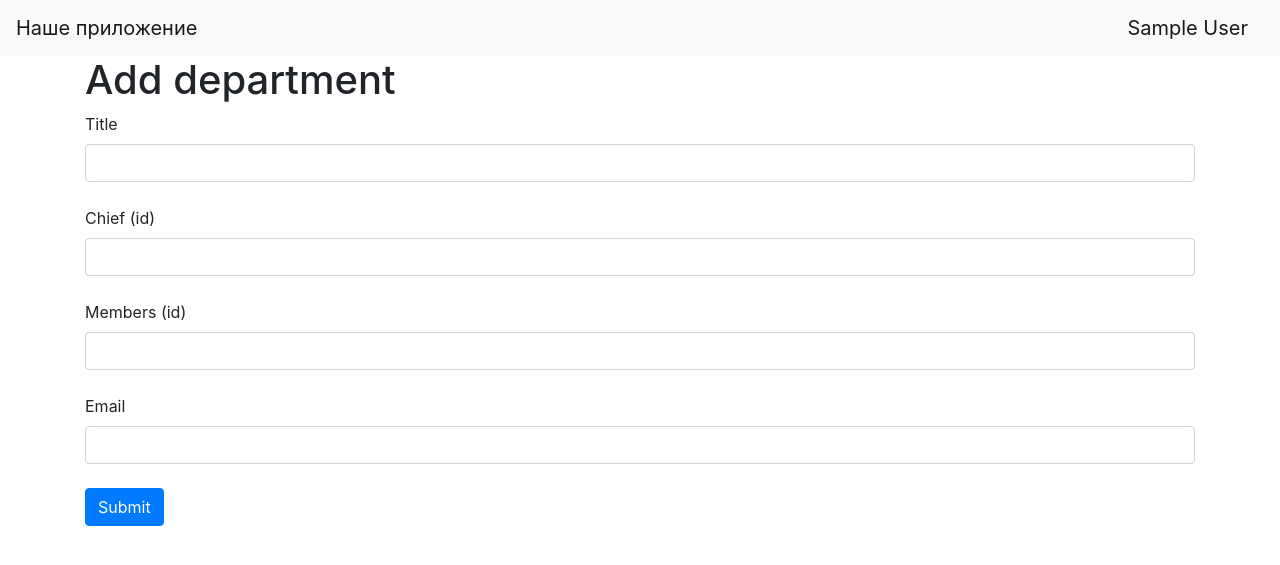
After one commit to Amyton0/flask-mars-explorer, a Flask app: page /add_department in a window 1280 px wide. The commit adds this page. Shown: the top 565 px of the page. Run offline with Flask 2, Linux system fonts and the light colour scheme; a user stored in the database is signed in; tables that the repository leaves empty hold one stand-in row (values such as "Sample post"); some libraries are stand-ins or nearby versions.

Commit message:
Add files via upload

```diff
--- a/main.py
+++ b/main.py
@@ -3,6 +3,7 @@ from flask_login import LoginManager, logout_user, login_required, login_user, c
 from data import db_session
 from data.users import User
 from data.jobs import Jobs
+from data.departments import Departments
 from flask_wtf import FlaskForm
 from wtforms import PasswordField, SubmitField, BooleanField, StringField, IntegerField
 from wtforms.fields.html5 import EmailField
@@ -45,7 +46,15 @@ class JobForm(FlaskForm):
     team_leader = StringField('Team leader (id)', validators=[DataRequired()])
     work_size = IntegerField('Work size (hours)', validators=[DataRequired()])
     collaborators = StringField('Collaborators (id)', validators=[DataRequired()])
-    submit = SubmitField('Применить')
+    submit = SubmitField('Submit')
+
+
+class DepartmentForm(FlaskForm):
+    title = StringField('Title', validators=[DataRequired()])
+    chief = StringField('Chief (id)', validators=[DataRequired()])
+    members = StringField('Members (id)', validators=[DataRequired()])
+    email = EmailField('Email', validators=[DataRequired()])
+    submit = SubmitField('Submit')
 
 
 @app.route("/")
@@ -54,6 +63,14 @@ def index():
     jobs = session.query(Jobs)
     users = session.query(User)
     return render_template("index.html", jobs=jobs, User=User, users=users)
+
+
+@app.route("/departments")
+def departments():
+    session = db_session.create_session()
+    departments = session.query(Departments)
+    users = session.query(User)
+    return render_template("departments.html", departments=departments, Departments=Departments, users=users, User=User)
 
 
 @app.route('/login', methods=['GET', 'POST'])
@@ -174,6 +191,77 @@ def delete_job(id):
     return redirect('/')
 
 
+@app.route('/add_department', methods=['GET', 'POST'])
+@login_required
+def add_department():
+    form = DepartmentForm()
+    if form.validate_on_submit():
+        session = db_session.create_session()
+        departments = Departments()
+        departments.title = form.title.data
+        departments.chief = form.chief.data
+        departments.email = form.email.data
+        departments.members = form.members.data
+        session.merge(departments)
+        session.commit()
+        return redirect('/departments')
+    return render_template('add_department.html', title='Add department', form=form)
+
+
+@app.route('/edit_department/<int:id>', methods=['GET', 'POST'])
+@login_required
+def edit_department(id):
+    form = DepartmentForm()
+    if request.method == "GET":
+        session = db_session.create_session()
+        departments = session.query(Departments).filter(Departments.id == id, Departments.chief == current_user.id).first()
+        if not departments:
+            departments = session.query(Departments).filter(Departments.id == id, current_user.id == 1).first()
+        if departments:
+            departments = Departments()
+            departments.title = form.title.data
+            departments.chief = form.chief.data
+            departments.email = form.email.data
+            departments.members = form.members.data
+        else:
+            abort(404)
+    if form.validate_on_submit():
+        session = db_session.create_session()
+        departments = session.query(Departments).filter(Departments.id == id,
+                                                        Departments.chief == current_user.id).first()
+        if not departments:
+            departments = session.query(Departments).filter(Departments.id == id, current_user.id == 1).first()
+        if departments:
+            session = db_session.create_session()
+            departments.title = form.title.data
+            departments.chief = form.chief.data
+            departments.email = form.email.data
+            departments.members = form.members.data
+            session.merge(departments)
+            session.commit()
+            return redirect('/departments')
+        else:
+            abort(404)
+    return render_template('add_department.html', title='Edit department', form=form)
+
+
+@app.route('/delete_department/<int:id>', methods=['GET', 'POST'])
+@login_required
+def delete_department(id):
+    session = db_session.create_session()
+    departments = session.query(Departments).filter(Departments.id == id,
+                                      Departments.chief == current_user.id).first()
+    if not departments:
+        departments = session.query(Departments).filter(Departments.id == id,
+                                          current_user.id == 1).first()
+    if departments:
+        session.delete(departments)
+        session.commit()
+    else:
+        abort(404)
+    return redirect('/departments')
+
+
 def main():
     db_session.global_init("db/mars_explorer.sqlite")
     app.run(port=8080, host='127.0.0.1')
--- /dev/null
+++ b/templates/add_department.html
@@ -0,0 +1,50 @@
+{% extends "base.html" %}
+
+{% block content %}
+<head>
+    <title>{{ title }}</title>
+</head>
+<h1>{{ title }}</h1>
+<form action="" method="post">
+    {{ form.hidden_tag() }}
+    {{ form.csrf_token }}
+    <div>
+        {{ form.title.label }}<br>
+        {{ form.title(class="form-control") }}<br>
+        {% for error in form.title.errors %}
+        <p class="alert alert-danger" role="alert">
+            {{ error }}
+        </p>
+        {% endfor %}
+    </div>
+    <div>
+        {{ form.chief.label }}<br>
+        {{ form.chief(class="form-control") }}<br>
+        {% for error in form.chief.errors %}
+        <p content="alert alert-danger" role="alert">
+            {{ error }}
+        </p>
+        {% endfor %}
+    </div>
+    <div>
+        {{ form.members.label }}<br>
+        {{ form.members(class="form-control") }}<br>
+        {% for error in form.members.errors %}
+        <p content="alert alert-danger" role="alert">
+            {{ error }}
+        </p>
+        {% endfor %}
+    </div>
+    <div>
+        {{ form.email.label }}<br>
+        {{ form.email(class="form-control") }}<br>
+        {% for error in form.email.errors %}
+        <p content="alert alert-danger" role="alert">
+            {{ error }}
+        </p>
+        {% endfor %}
+    </div>
+    <p>{{ form.submit(type="submit", class="btn btn-primary") }}</p>
+    {{message}}
+</form>
+{% endblock %}
--- a/templates/add_job.html
+++ b/templates/add_job.html
@@ -2,7 +2,7 @@
 
 {% block content %}
 <head>
-    <title>Добавление работы</title>
+    <title>{{ title }}</title>
 </head>
 <h1>{{ title }}</h1>
 <form action="" method="post">
--- a/templates/index.html
+++ b/templates/index.html
@@ -5,8 +5,9 @@
     <link rel="stylesheet" type="text/css" href="/../static/css/style.css" />
 </head>
 <h1>Works log</h1>
+<a href="/departments" class="btn btn-secondary">Departments</a>
 {% if current_user.is_authenticated %}
-        <a href="add_job" class="btn btn-secondary">Add job</a>
+        <a href="/add_job" class="btn btn-secondary">Add job</a>
     {% endif %}
 {% for item in jobs%}
     <h2>Action # {{item.id}}</h2>
```
Also changed, not shown: templates/departments.html (added, +40 -0 lines).
